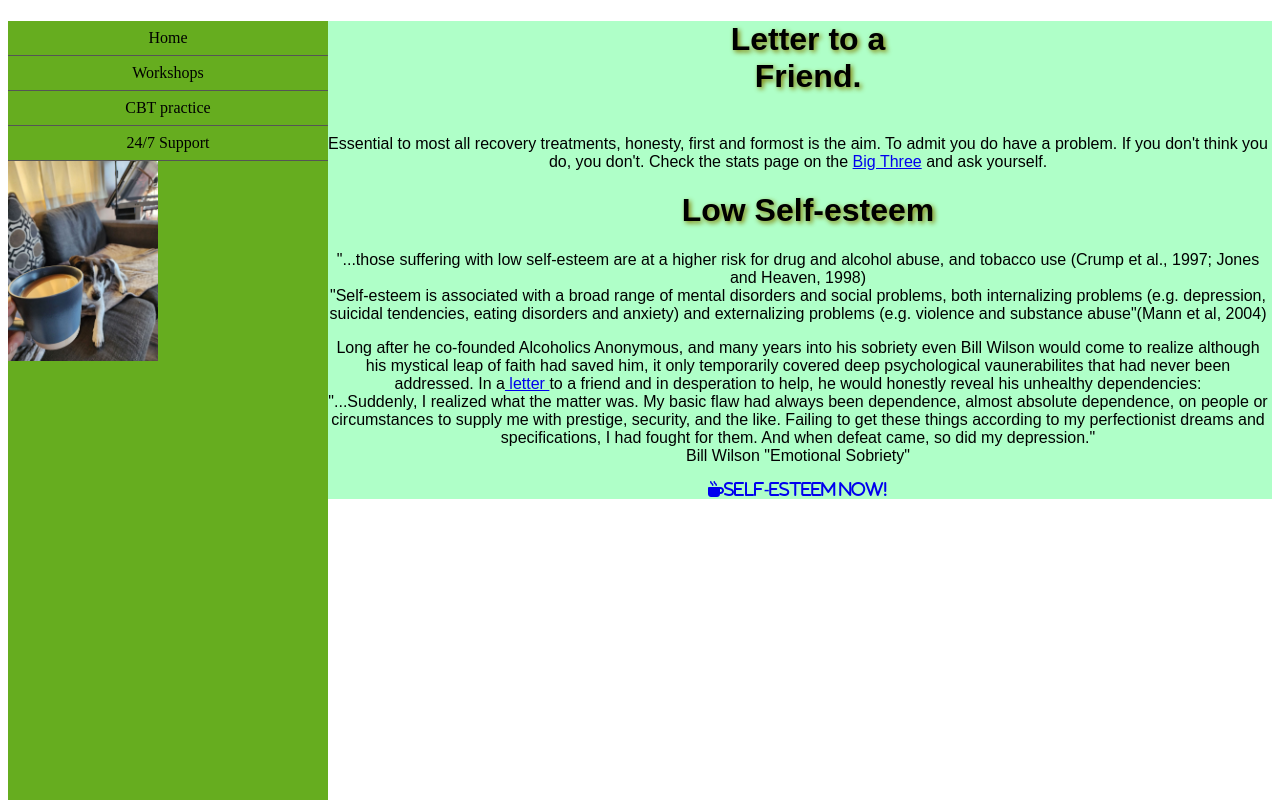
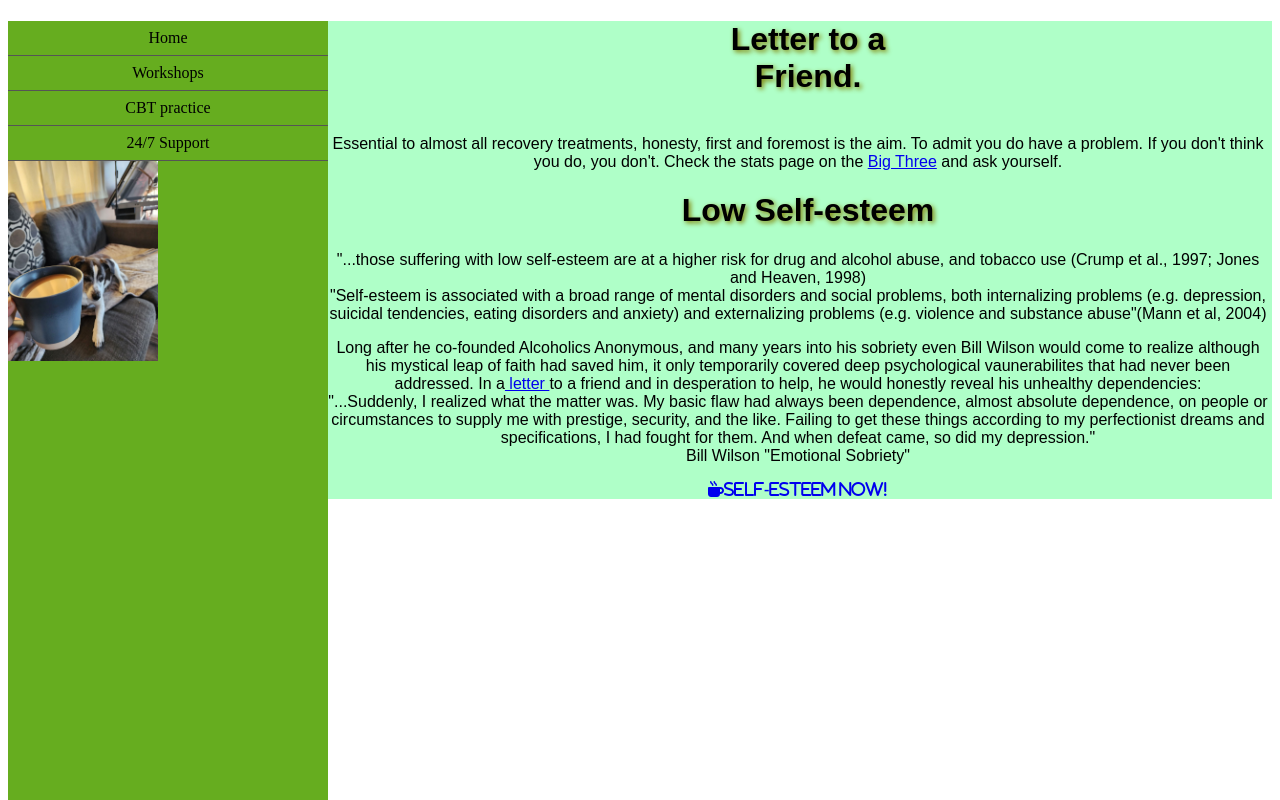
Before and after one commit to ModifyMe1/Roots-of-addiction, a website: page src/Workshops.html in a window 1280 px wide. Drawn offline with Linux system fonts and the light colour scheme.

Commit message:
Update Workshops.html

```diff
--- a/src/Workshops.html
+++ b/src/Workshops.html
@@ -19,7 +19,7 @@
 	  	<p>
 		<h1>Letter to a<br>
 		Friend.</h1><br>
-		Essential to most all recovery treatments, honesty, first and formost is the aim. To admit you do have a problem. If you don't think you do, you don't. Check the stats page on the <a href="Cdata.html">Big Three</a> and ask yourself. <br>
+		Essential to almost all recovery treatments, honesty, first and foremost is the aim. To admit you do have a problem. If you don't think you do, you don't. Check the stats page on the <a href="Cdata.html">Big Three</a> and ask yourself. <br>
 		<div class="intro">
 		<h1>Low Self-esteem</h1>
 		"...those suffering with
```
